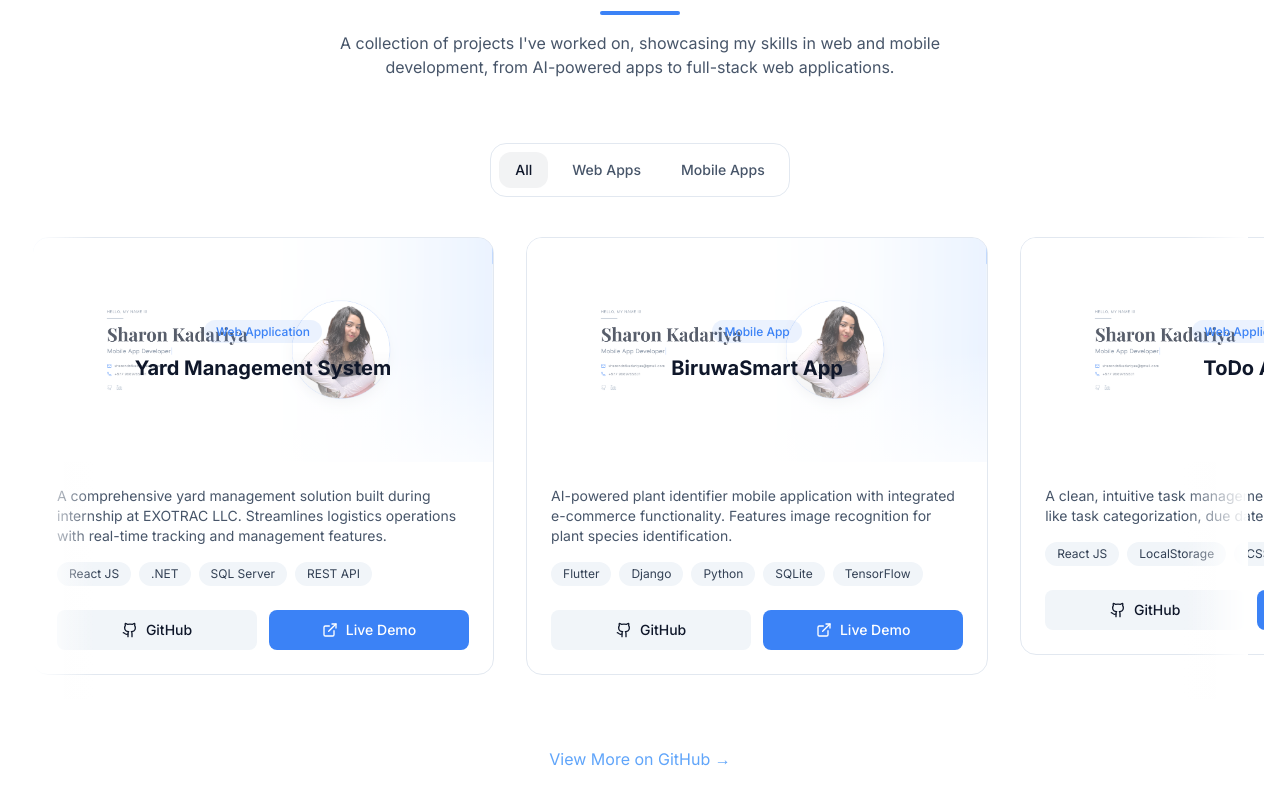
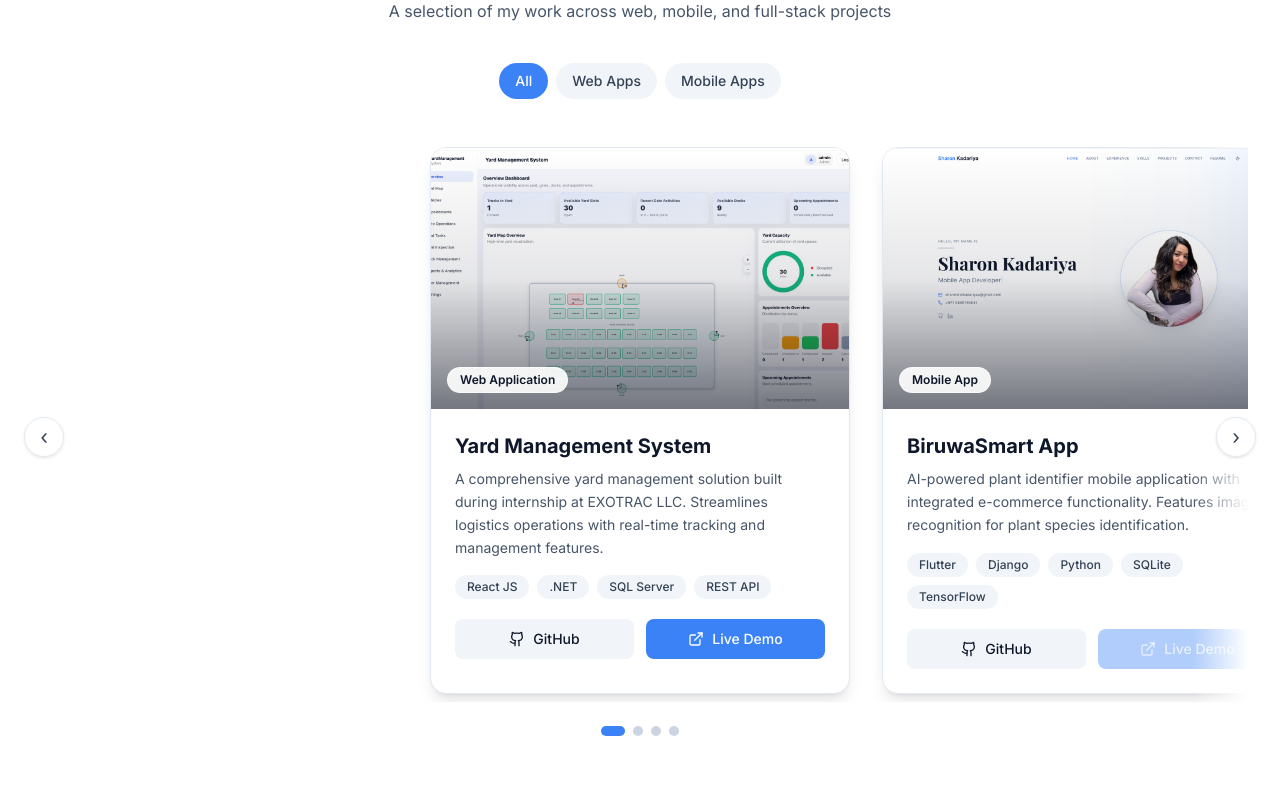
Before and after one commit to GitSharon3/Portfolio, a React (Vite) app: page / in a window 1280 px wide. Shown: the part 3680-4480 px from the top of the page. Built offline with nearby package versions, Linux system fonts and the light colour scheme.

Commit message:
Mobile Responsiveness Maintained

```diff
--- a/src/components/ProjectCard.jsx
+++ b/src/components/ProjectCard.jsx
@@ -1,85 +1,96 @@
 import { motion } from 'framer-motion'
 import { Github, ExternalLink } from 'lucide-react'
 
-// Individual project card component with hover effects
-const ProjectCard = ({ project, index, active = false, variant = 'web' }) => {
-  const accentClass =
-    variant === 'mobile'
-      ? 'from-blue-500/10 to-indigo-500/10 dark:from-blue-500/20 dark:to-indigo-500/20'
-      : variant === 'fullstack'
-        ? 'from-emerald-500/10 to-teal-500/10 dark:from-emerald-500/20 dark:to-teal-500/20'
-        : 'from-primary-500/10 to-primary-600/10 dark:from-primary-500/20 dark:to-primary-600/20'
+const ProjectCard = ({ project }) => {
+  if (!project) return null
+
+  const hasLive = Boolean(project.live) && project.live !== '#'
+  const hasGithub = Boolean(project.github) && project.github !== '#'
 
   return (
     <motion.div
-      initial={false}
-      whileHover={{ y: -6 }}
-      className={`bg-white dark:bg-slate-950/60 rounded-2xl overflow-hidden border transition-all duration-300 group ${
-        active
-          ? 'border-primary-500/40 dark:border-white/20 shadow-2xl shadow-primary-500/10 dark:shadow-black/35'
-          : 'border-slate-200 dark:border-white/10 hover:border-primary-500/30 dark:hover:border-white/20'
-      }`}
+      initial={{ opacity: 0, y: 18 }}
+      whileInView={{ opacity: 1, y: 0 }}
+      viewport={{ once: true, amount: 0.35 }}
+      transition={{ duration: 0.45 }}
+      className="h-full"
     >
-      <div className={`h-52 sm:h-56 bg-gradient-to-br ${accentClass} flex items-center justify-center relative overflow-hidden`}>
-        {project.image ? (
+      <div className="h-full bg-white dark:bg-slate-950/60 rounded-2xl border border-slate-200 dark:border-white/10 shadow-lg dark:shadow-black/30 overflow-hidden">
+        <div className="relative aspect-[16/10] bg-slate-100 dark:bg-slate-900">
           <img
             src={project.image}
-            alt={`${project.title} screenshot`}
-            className="absolute inset-0 w-full h-full object-cover"
+            alt={project.title}
+            className="w-full h-full object-cover"
+            draggable={false}
             loading="lazy"
-            onError={(e) => {
-              e.currentTarget.style.display = 'none'
-            }}
           />
-        ) : null}
-        <div className="absolute inset-0 bg-white/30 dark:bg-black/10" />
-        <div className="relative z-10 text-center p-6">
-          <span className="text-xs font-medium text-primary-500 bg-primary-500/10 px-3 py-1 rounded-full">
-            {project.category}
+          <div className="absolute inset-0 bg-gradient-to-t from-slate-950/55 via-slate-950/10 to-transparent" />
+          <div className="absolute left-4 bottom-4">
+            <span className="inline-flex items-center px-3 py-1 rounded-full text-xs font-semibold bg-white/90 dark:bg-slate-950/70 text-slate-900 dark:text-white border border-white/60 dark:border-white/10">
+              {project.category || 'Project'}
             </span>
-          <h3 className="text-xl font-bold text-slate-900 dark:text-white mt-3">{project.title}</h3>
           </div>
-        <div className="absolute inset-0 bg-gradient-to-t from-white/70 via-transparent to-transparent dark:from-black/45" />
         </div>
 
-      {/* Project details */}
-      <div className="p-6">
-        <p className="text-slate-600 dark:text-slate-300 text-sm mb-4 line-clamp-3">
+        <div className="p-5 sm:p-6 flex flex-col gap-4">
+          <div>
+            <h3 className="text-xl font-bold text-slate-900 dark:text-white leading-snug">
+              {project.title}
+            </h3>
+            <p className="mt-2 text-slate-600 dark:text-slate-300 text-sm leading-relaxed">
               {project.description}
             </p>
+          </div>
 
-        {/* Technology tags */}
-        <div className="flex flex-wrap gap-2 mb-6">
-          {project.techStack.map((tech) => (
+          {Array.isArray(project.techStack) && project.techStack.length > 0 ? (
+            <div className="flex flex-wrap gap-2">
+              {project.techStack.map((tech, idx) => (
                 <span
-              key={tech}
-              className="text-xs bg-slate-100 dark:bg-white/10 text-slate-700 dark:text-slate-200 px-3 py-1 rounded-full"
+                  key={`${tech}-${idx}`}
+                  className="px-3 py-1 text-xs font-medium bg-slate-100 dark:bg-white/10 text-slate-700 dark:text-slate-200 rounded-full"
                 >
                   {tech}
                 </span>
               ))}
             </div>
+          ) : null}
 
-        {/* Action buttons */}
-        <div className="flex gap-3">
+          <div className="mt-1 flex gap-3">
             <a
-            href={project.github}
-            target="_blank"
-            rel="noopener noreferrer"
-            className="flex-1 flex items-center justify-center gap-2 py-2.5 px-4 bg-slate-100 hover:bg-slate-200 dark:bg-white/10 dark:hover:bg-white/15 text-slate-900 dark:text-white rounded-lg transition-colors duration-300 text-sm font-medium"
+              href={hasGithub ? project.github : undefined}
+              target={hasGithub ? '_blank' : undefined}
+              rel={hasGithub ? 'noopener noreferrer' : undefined}
+              aria-disabled={!hasGithub}
+              className={
+                hasGithub
+                  ? 'flex-1 flex items-center justify-center gap-2 py-2.5 px-4 bg-slate-100 hover:bg-slate-200 dark:bg-white/10 dark:hover:bg-white/15 text-slate-900 dark:text-white rounded-lg transition-colors duration-300 text-sm font-medium'
+                  : 'flex-1 flex items-center justify-center gap-2 py-2.5 px-4 bg-slate-100/60 dark:bg-white/5 text-slate-400 dark:text-white/30 rounded-lg text-sm font-medium cursor-not-allowed'
+              }
+              onClick={(e) => {
+                if (!hasGithub) e.preventDefault()
+              }}
             >
               <Github size={16} />
               GitHub
             </a>
             <a
-            href={project.live}
-            target="_blank"
-            rel="noopener noreferrer"
-            className="flex-1 flex items-center justify-center gap-2 py-2.5 px-4 bg-primary-500 hover:bg-primary-600 text-white rounded-lg transition-colors duration-300 text-sm font-medium"
+              href={hasLive ? project.live : undefined}
+              target={hasLive ? '_blank' : undefined}
+              rel={hasLive ? 'noopener noreferrer' : undefined}
+              aria-disabled={!hasLive}
+              className={
+                hasLive
+                  ? 'flex-1 flex items-center justify-center gap-2 py-2.5 px-4 bg-primary-500 hover:bg-primary-600 text-white rounded-lg transition-colors duration-300 text-sm font-medium'
+                  : 'flex-1 flex items-center justify-center gap-2 py-2.5 px-4 bg-primary-500/40 text-white/70 rounded-lg text-sm font-medium cursor-not-allowed'
+              }
+              onClick={(e) => {
+                if (!hasLive) e.preventDefault()
+              }}
             >
               <ExternalLink size={16} />
               Live Demo
             </a>
+          </div>
         </div>
       </div>
     </motion.div>
--- a/src/components/Projects.jsx
+++ b/src/components/Projects.jsx
@@ -6,7 +6,15 @@ import ProjectCard from './ProjectCard'
 // Projects showcase section
 const Projects = () => {
   const ref = useRef(null)
-  const isInView = useInView(ref, { once: true, margin: "-100px" })
+  const isInView = useInView(ref, { once: true, margin: '-100px' })
+
+  const carouselRef = useRef(null)
+  const firstSlideRef = useRef(null)
+  const slideRefs = useRef([])
+
+  const [activeFilter, setActiveFilter] = useState('all')
+  const [activeIndex, setActiveIndex] = useState(0)
+  const [sidePadding, setSidePadding] = useState(0)
 
   const filters = useMemo(
     () => [
@@ -17,51 +25,115 @@ const Projects = () => {
     []
   )
 
-  const [activeFilter, setActiveFilter] = useState('all')
-
   const filteredProjects = useMemo(() => {
     if (activeFilter === 'all') return projects
     if (activeFilter === 'web') return projects.filter((p) => p.type === 'web' || p.type === 'fullstack')
     return projects.filter((p) => p.type === activeFilter)
   }, [activeFilter])
 
-  const scrollerRef = useRef(null)
+  const clampIndex = (i) => Math.max(0, Math.min(i, filteredProjects.length - 1))
 
-  const variantForProject = (p) => (p.type === 'mobile' ? 'mobile' : 'web')
+  const scrollToIndex = (index, behavior = 'smooth') => {
+    const container = carouselRef.current
+    const slide = slideRefs.current[index]
+    if (!container || !slide) return
+
+    const containerWidth = container.clientWidth
+    const slideRect = slide.getBoundingClientRect()
+    const slideWidth = slideRect.width
+    const left = slide.offsetLeft - (containerWidth - slideWidth) / 2
+    container.scrollTo({ left, behavior })
+  }
 
   useEffect(() => {
-    const scroller = scrollerRef.current
-    if (!scroller) return
+    slideRefs.current = slideRefs.current.slice(0, filteredProjects.length)
+    setActiveIndex(0)
+
     requestAnimationFrame(() => {
-      scroller.scrollTo({ left: 0, behavior: 'auto' })
+      scrollToIndex(0, 'auto')
     })
   }, [activeFilter])
 
+  useEffect(() => {
+    const container = carouselRef.current
+    const firstSlide = firstSlideRef.current
+    if (!container || !firstSlide) return
+
+    const computePadding = () => {
+      const containerWidth = container.clientWidth
+      const slideWidth = firstSlide.getBoundingClientRect().width
+      const nextPadding = Math.max(0, Math.round((containerWidth - slideWidth) / 2))
+      setSidePadding(nextPadding)
+    }
+
+    computePadding()
+
+    const ro = new ResizeObserver(() => computePadding())
+    ro.observe(container)
+    ro.observe(firstSlide)
+
+    return () => ro.disconnect()
+  }, [filteredProjects.length])
+
+  useEffect(() => {
+    const container = carouselRef.current
+    if (!container) return
+
+    let raf = null
+
+    const onScroll = () => {
+      if (raf) cancelAnimationFrame(raf)
+      raf = requestAnimationFrame(() => {
+        const center = container.scrollLeft + container.clientWidth / 2
+        let bestIndex = 0
+        let bestDistance = Number.POSITIVE_INFINITY
+
+        for (let i = 0; i < filteredProjects.length; i += 1) {
+          const slide = slideRefs.current[i]
+          if (!slide) continue
+          const slideCenter = slide.offsetLeft + slide.clientWidth / 2
+          const dist = Math.abs(slideCenter - center)
+          if (dist < bestDistance) {
+            bestDistance = dist
+            bestIndex = i
+          }
+        }
+
+        setActiveIndex(bestIndex)
+      })
+    }
+
+    container.addEventListener('scroll', onScroll, { passive: true })
+    onScroll()
+
+    return () => {
+      container.removeEventListener('scroll', onScroll)
+      if (raf) cancelAnimationFrame(raf)
+    }
+  }, [filteredProjects.length])
+
   return (
-    <section id="projects" className="py-20 md:py-32 bg-white dark:bg-slate-950">
+    <section id="projects" className="py-20 md:py-32 bg-white dark:bg-slate-950 overflow-hidden">
       <div className="max-w-7xl mx-auto px-4 sm:px-6 lg:px-8">
-        {/* Section header */}
         <motion.div
           ref={ref}
           initial={{ opacity: 0, y: 30 }}
           animate={isInView ? { opacity: 1, y: 0 } : {}}
           transition={{ duration: 0.6 }}
-          className="text-center mb-16"
+          className="text-center mb-10"
         >
-          <span className="text-primary-400 font-medium">My Work</span>
-          <h2 className="text-3xl md:text-4xl font-bold mt-2 text-slate-900 dark:text-white">Featured Projects</h2>
-          <div className="w-20 h-1 bg-primary-500 mx-auto mt-4 rounded-full" />
-          <p className="text-slate-600 dark:text-slate-300 mt-4 max-w-2xl mx-auto">
-            A collection of projects I've worked on, showcasing my skills in web and mobile development,
-            from AI-powered apps to full-stack web applications.
+          <h2 className="text-3xl md:text-4xl font-bold text-slate-900 dark:text-white">Projects</h2>
+          <div className="w-24 h-1 bg-primary-500 mx-auto mt-4 rounded-full" />
+          <p className="mt-4 text-slate-600 dark:text-slate-300 max-w-2xl mx-auto">
+            A selection of my work across web, mobile, and full-stack projects
           </p>
         </motion.div>
 
-        <div className="flex justify-center">
-          <div
-            role="tablist"
-            aria-label="Project filters"
-            className="relative inline-flex flex-wrap items-center gap-2 rounded-2xl border border-slate-200 dark:border-white/10 bg-white/70 dark:bg-slate-950/40 backdrop-blur px-2 py-2"
+        <motion.div
+          initial={{ opacity: 0, y: 14 }}
+          animate={isInView ? { opacity: 1, y: 0 } : {}}
+          transition={{ duration: 0.6, delay: 0.12 }}
+          className="flex flex-wrap justify-center gap-2 mb-10"
         >
           {filters.map((f) => {
             const isActive = activeFilter === f.key
@@ -69,62 +141,89 @@ const Projects = () => {
               <button
                 key={f.key}
                 type="button"
-                  role="tab"
-                  aria-selected={isActive}
                 onClick={() => setActiveFilter(f.key)}
-                  className={`relative px-4 py-2 text-sm font-medium rounded-xl transition-colors duration-200 focus:outline-none focus-visible:ring-2 focus-visible:ring-primary-500/50 ${
+                className={
                   isActive
-                      ? 'text-slate-900 dark:text-white bg-slate-900/5 dark:bg-white/10'
-                      : 'text-slate-600 hover:text-slate-900 dark:text-slate-300 dark:hover:text-white'
-                  }`}
+                    ? 'px-4 py-2 rounded-full bg-primary-500 text-white text-sm font-medium'
+                    : 'px-4 py-2 rounded-full bg-slate-100 hover:bg-slate-200 dark:bg-white/10 dark:hover:bg-white/15 text-slate-700 dark:text-slate-200 text-sm font-medium transition-colors'
+                }
               >
-                  <span className="relative z-10">{f.label}</span>
+                {f.label}
               </button>
             )
           })}
-          </div>
+        </motion.div>
+
+        <motion.div
+          initial={{ opacity: 0, y: 18 }}
+          animate={isInView ? { opacity: 1, y: 0 } : {}}
+          transition={{ duration: 0.6, delay: 0.18 }}
+          className="relative"
+        >
+          <div className="absolute inset-y-0 left-0 w-10 sm:w-14 bg-gradient-to-r from-white dark:from-slate-950 to-transparent pointer-events-none" />
+          <div className="absolute inset-y-0 right-0 w-10 sm:w-14 bg-gradient-to-l from-white dark:from-slate-950 to-transparent pointer-events-none" />
+
+          <div className="hidden sm:flex items-center justify-between absolute inset-y-0 -left-2 -right-2 pointer-events-none">
+            <button
+              type="button"
+              onClick={() => scrollToIndex(clampIndex(activeIndex - 1))}
+              className="pointer-events-auto h-10 w-10 rounded-full bg-white/90 dark:bg-slate-950/80 border border-slate-200 dark:border-white/10 shadow hover:shadow-md transition-all flex items-center justify-center text-slate-700 dark:text-slate-200"
+              aria-label="Previous project"
+              disabled={activeIndex === 0}
+            >
+              <span className="text-xl leading-none">‹</span>
+            </button>
+            <button
+              type="button"
+              onClick={() => scrollToIndex(clampIndex(activeIndex + 1))}
+              className="pointer-events-auto h-10 w-10 rounded-full bg-white/90 dark:bg-slate-950/80 border border-slate-200 dark:border-white/10 shadow hover:shadow-md transition-all flex items-center justify-center text-slate-700 dark:text-slate-200"
+              aria-label="Next project"
+              disabled={activeIndex === filteredProjects.length - 1}
+            >
+              <span className="text-xl leading-none">›</span>
+            </button>
           </div>
 
-        <div className="mt-10 relative">
-          <div className="pointer-events-none absolute inset-y-0 left-0 w-12 sm:w-16 bg-gradient-to-r from-white dark:from-slate-950 to-transparent" />
-          <div className="pointer-events-none absolute inset-y-0 right-0 w-12 sm:w-16 bg-gradient-to-l from-white dark:from-slate-950 to-transparent" />
-
           <div
-            ref={scrollerRef}
-            className="no-scrollbar flex gap-6 sm:gap-8 overflow-x-auto snap-x snap-mandatory pb-6 -mx-4 px-4 overscroll-x-contain"
-            style={{ WebkitOverflowScrolling: 'touch', touchAction: 'pan-y' }}
+            ref={carouselRef}
+            className="overflow-x-auto scroll-smooth snap-x snap-mandatory touch-pan-x overscroll-x-contain [-ms-overflow-style:none] [scrollbar-width:none] [&::-webkit-scrollbar]:hidden"
+            style={{ WebkitOverflowScrolling: 'touch' }}
+          >
+            <div
+              className="flex gap-6 sm:gap-8 py-2"
+              style={{ paddingLeft: sidePadding, paddingRight: sidePadding }}
             >
               {filteredProjects.map((project, index) => (
                 <div
                   key={project.id}
-                data-project-id={project.id}
-                className="snap-center shrink-0 w-[85%] sm:w-[70%] md:w-[56%] lg:w-[44%] xl:w-[38%]"
+                  ref={(el) => {
+                    slideRefs.current[index] = el
+                    if (index === 0) firstSlideRef.current = el
+                  }}
+                  className="snap-center shrink-0 w-[85vw] max-w-[420px] sm:w-[420px]"
+                  style={{ scrollSnapStop: 'always' }}
                 >
-                <ProjectCard
-                  project={project}
-                  index={index}
-                  variant={variantForProject(project)}
-                />
+                  <ProjectCard project={project} />
                 </div>
               ))}
             </div>
           </div>
 
-        {/* GitHub link */}
-        <motion.div
-          initial={{ opacity: 0, y: 20 }}
-          animate={isInView ? { opacity: 1, y: 0 } : {}}
-          transition={{ duration: 0.6, delay: 0.6 }}
-          className="text-center mt-12"
-        >
-          <a
-            href="https://github.com/GitSharon3"
-            target="_blank"
-            rel="noopener noreferrer"
-            className="inline-flex items-center gap-2 text-primary-400 hover:text-primary-300 transition-colors duration-300"
-          >
-            View More on GitHub →
-          </a>
+          <div className="mt-6 flex items-center justify-center gap-2">
+            {filteredProjects.map((p, i) => (
+              <button
+                key={p.id}
+                type="button"
+                onClick={() => scrollToIndex(i)}
+                aria-label={`Go to project ${i + 1}`}
+                className={
+                  i === activeIndex
+                    ? 'h-2.5 w-6 rounded-full bg-primary-500 transition-all'
+                    : 'h-2.5 w-2.5 rounded-full bg-slate-300 dark:bg-white/20 hover:bg-slate-400 dark:hover:bg-white/30 transition-all'
+                }
+              />
+            ))}
+          </div>
         </motion.div>
       </div>
     </section>
```
Also changed, not shown: src/images/yard.png. Lines whose indentation alone changed are shown as unchanged.
